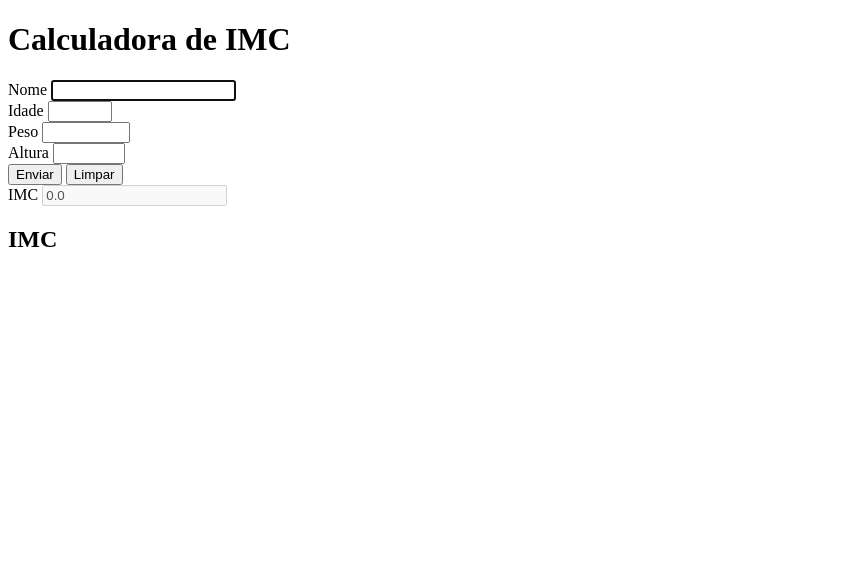
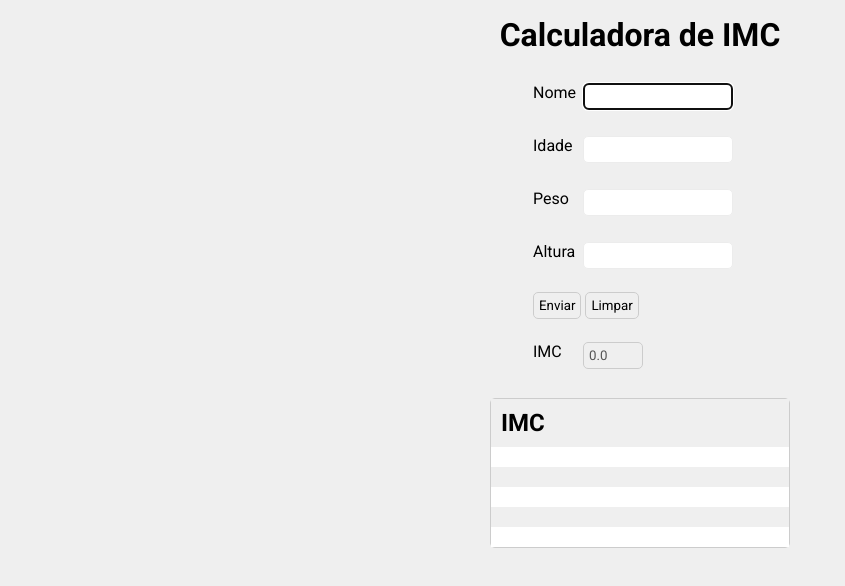
Before and after one commit to VictorDevRocha/Calculo-IMC, a plain HTML site: page index.html in a window 1280 px wide. Shown: the whole page, without its empty margins (0-845 px from the left). Drawn offline with Linux system fonts and the light colour scheme; the site is published under a folder, as on GitHub Pages, so addresses that start at the root find nothing.

Commit message:
Update index.html

```diff
--- a/index.html
+++ b/index.html
@@ -5,7 +5,7 @@
     <meta http-equiv="X-UA-Compatible" content="IE=edge" />
     <meta name="viewport" content="width=device-width, initial-scale=1.0" />
     <title>Calculo de IMC</title>
-    <link rel="stylesheet" href="/style/style.css" />
+    <link rel="stylesheet" href="./style/style.css" />
   </head>
   <body>
     <main id="tela-principal">
```
